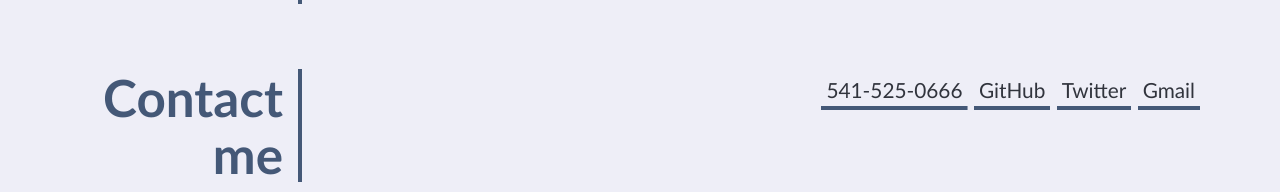
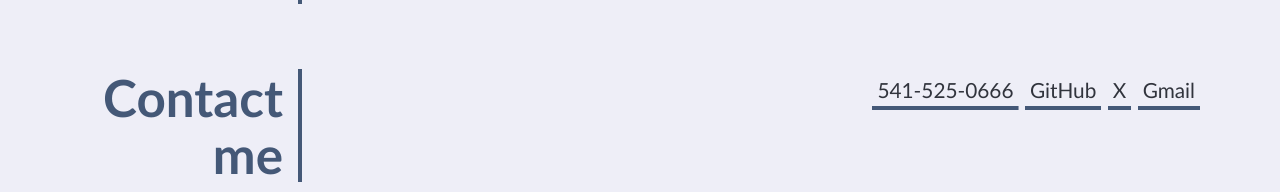
Before and after one commit to skylark-shae/Portfolio, a plain HTML site: page index.html in a window 1280 px wide. Shown: the part 1286-1478 px from the top of the page. Drawn offline with Linux system fonts and the light colour scheme.

```diff
--- a/index.html
+++ b/index.html
@@ -101,7 +101,7 @@
                 <address>
                     <a href="tel:541-525-0666">541-525-0666</a>
                     <a href="https://github.com/skylark-shae/">GitHub</a>
-                    <a href="https://www.twitter.com">Twitter</a>
+                    <a href="https://x.com/Skylark_shae">X</a>
                     <a href= "mailto: skylarshae16@gmail.com">Gmail</a>
                 </address>
             </div>
```
